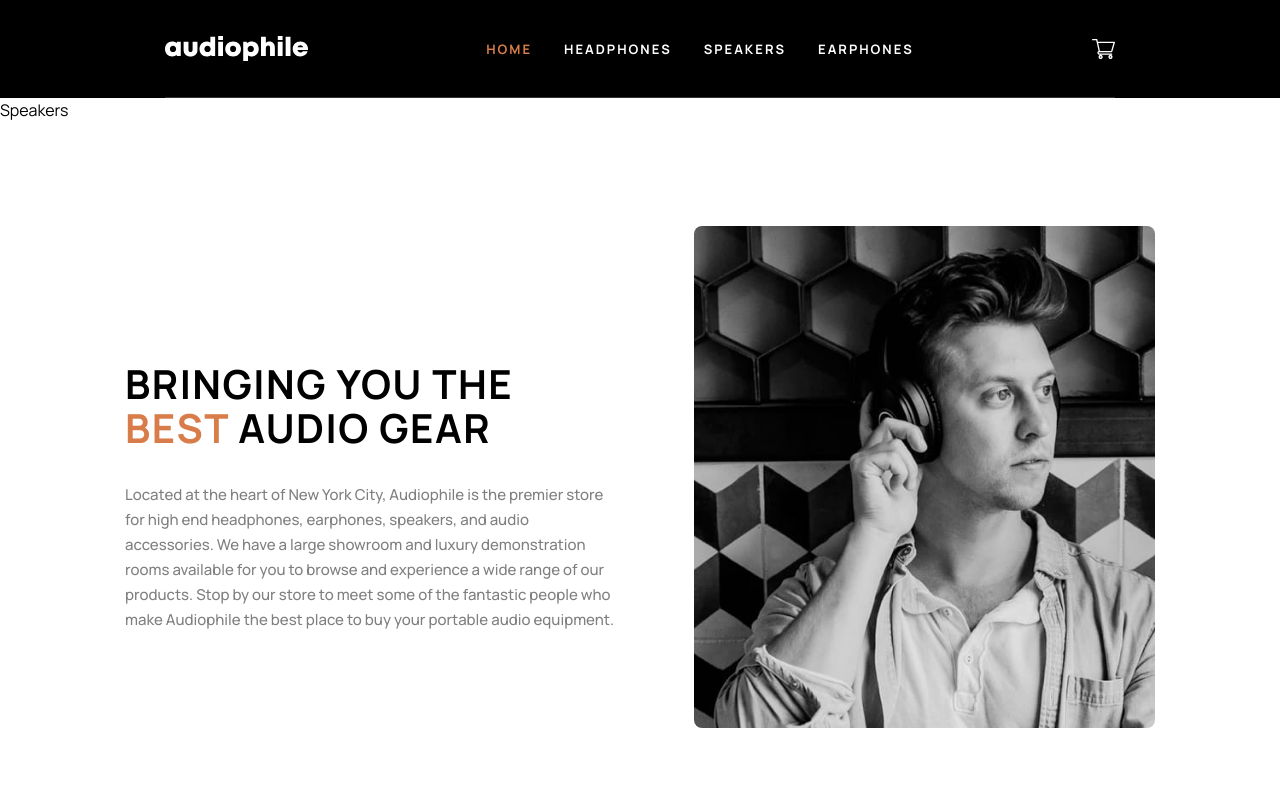
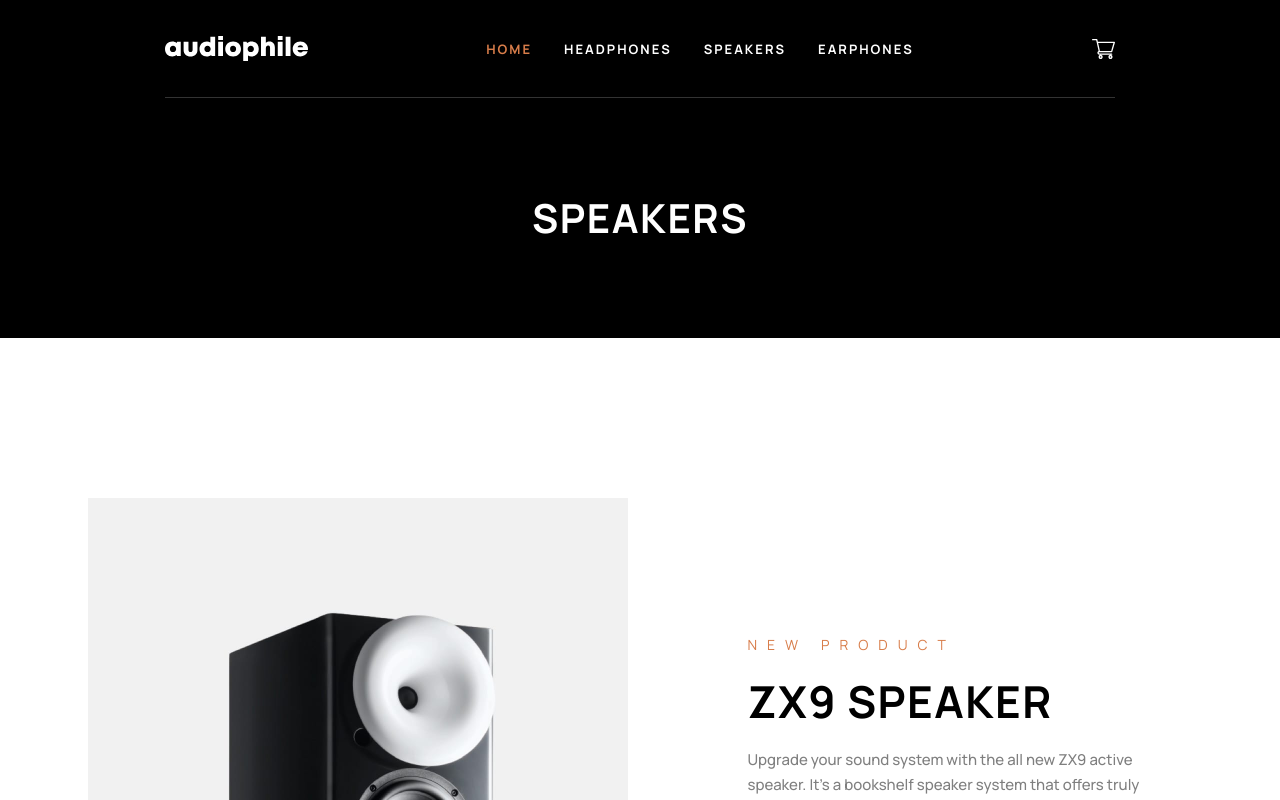
Before and after one commit to Lazzzare/audiophile-ecommerce-website, a React (Vite) app: page /speakers in a window 1280 px wide. Built offline with nearby package versions, Linux system fonts and the light colour scheme.

Commit message:
Update Speakers.tsx

```diff
--- a/src/pages/Speakers.tsx
+++ b/src/pages/Speakers.tsx
@@ -1,5 +1,15 @@
+import HomeShop from "../components/HomeShop";
+import SpeakersProduct from "../components/SpeakersProduct";
+import SpeakersTitle from "../components/SpeakersTitle";
+
 const Speakers = () => {
-  return <div>Speakers</div>;
+  return (
+    <div>
+      <SpeakersTitle />
+      <SpeakersProduct />
+      <HomeShop />
+    </div>
+  );
 };
 
 export default Speakers;
```
